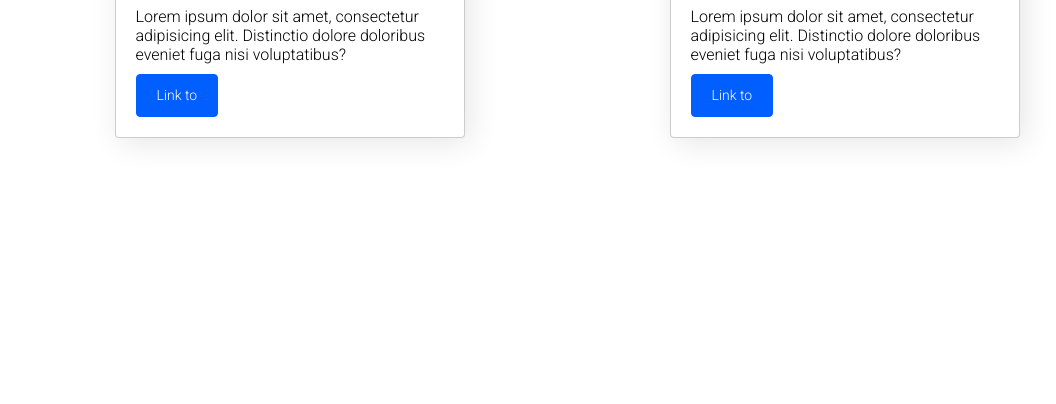
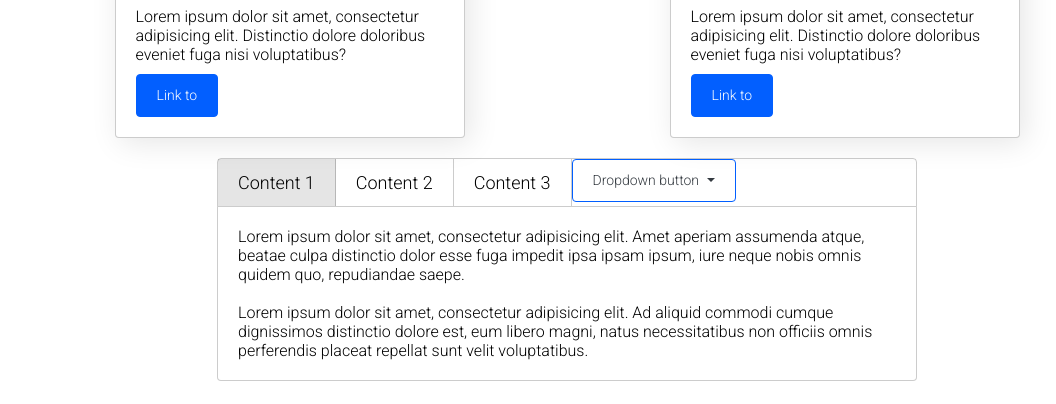
Before and after one commit to ChurychevaN/UI-library-js, a website: page src/index.html in a window 1280 px wide. Shown: the part 396-800 px from the top of the page, without its empty margins (73-1129 px from the left). Drawn offline with Linux system fonts and the light colour scheme; files that its build step writes are made by us from their sources; files whose address does not match are found by name.

Commit message:
lesson-47

```diff
--- a/src/index.html
+++ b/src/index.html
@@ -106,6 +106,55 @@
         </div>
     </div>
 
+<!--    Tabs-->
+
+    <div class="tab mt-20 block-center">
+        <div class="tab-panel" data-tabpanel>
+            <div class="tab-item tab-item--active">Content 1</div>
+            <div class="tab-item">Content 2</div>
+            <div class="tab-item">Content 3</div>
+            <div class="dropdown">
+                <button class="btn btn-primery dropdown-toggle" id="dropdownMenuButton2">Dropdown
+                    button
+                </button>
+                <div class="dropdown-menu" data-toggel-id="dropdownMenuButton2">
+                    <a href="" class="dropdown-item">Action</a>
+                    <a href="" class="dropdown-item">Action #2</a>
+                    <a href="" class="dropdown-item">Action #3</a>
+                </div>
+            </div>
+        </div>
+        <div class="tab-content tab-content--active">
+            Lorem ipsum dolor sit amet,
+            consectetur adipisicing elit. Amet aperiam assumenda atque,
+            beatae culpa distinctio dolor esse fuga impedit ipsa ipsam ipsum,
+            iure neque nobis omnis quidem quo, repudiandae saepe.
+            <br> <br>
+            Lorem ipsum dolor sit amet, consectetur adipisicing elit.
+            Ad aliquid commodi cumque dignissimos distinctio dolore est,
+            eum libero magni, natus necessitatibus non officiis omnis perferendis
+            placeat repellat sunt velit voluptatibus.
+        </div>
+        <div class="tab-content">Lorem ipsum dolor sit amet,
+            consectetur adipisicing elit. Amet aperiam assumenda atque,
+            beatae culpa distinctio dolor esse fuga impedit ipsa ipsam ipsum,
+            iure neque nobis omnis quidem quo, repudiandae saepe.
+            <br> <br>
+            Lorem ipsum dolor sit amet, consectetur adipisicing elit.
+            Ad aliquid commodi cumque dignissimos distinctio dolore est,
+            eum libero magni, natus necessitatibus non officiis omnis perferendis
+            placeat repellat sunt velit voluptatibus.
+            <br> <br>
+            Lorem ipsum dolor sit amet, consectetur adipisicing elit.
+            Ad aliquid commodi cumque dignissimos distinctio dolore est,
+            eum libero magni, natus necessitatibus non officiis omnis perferendis
+            placeat repellat sunt velit voluptatibus.
+        </div>
+        <div class="tab-content">Lorem ipsum dolor sit amet,
+            consectetur adipisicing elit. Amet aperiam assumenda atque.
+        </div>
+    </div>
+
 </div>
 
 
--- /dev/null
+++ b/src/js/lib/components/tab.js
@@ -0,0 +1,14 @@
+import $ from '../core';
+
+$.prototype.tab = function() {
+	for (let i = 0; i < this.length; i++) {
+		$(this[i]).on('click', () => {
+			$(this[i])
+				.addClass('tab-item--active').siblings().removeClass('tab-item--active')
+				.closest('.tab').find('.tab-content').removeClass('tab-content--active')
+				.eq($(this[i]).index()).addClass('tab-content--active');
+		});
+	}
+};
+
+$ ('[data-tabpanel].tab-item').tab();
--- a/src/js/lib/lib.js
+++ b/src/js/lib/lib.js
@@ -6,6 +6,6 @@ import './modules/actions';
 import './modules/effects';
 import './components/dropdown';
 import './components/modal';
-
+import './components/tab';
 
 export default $;
--- /dev/null
+++ b/src/sass/components/tab.scss
@@ -0,0 +1,33 @@
+.tab {
+	max-width: 700px;
+	&-panel {
+		display: flex;
+		width: 100%;
+		max-height: 50px;
+		border: 1px solid rgba(0,0,0, .2);
+		border-radius: 4px 4px 0 0;
+	}
+	&-item {
+		font-size: 18px;
+		line-height: 27px;
+		padding: 10px 20px;
+		border-right: 1px solid rgba(0,0,0, .2);
+		cursor: pointer;
+		&:last-child {
+			border-right: none;
+		}
+		&--active {
+			background-color: rgba(0,0,0, .1);
+		}
+	}
+	&-content {
+		display: none;
+		padding: 20px;
+		border: 1px solid rgba(0,0,0, .2);
+		border-top: none;
+		border-radius: 0 0 4px 4px ;
+		&--active {
+			display: block;
+		}
+	}
+}
--- a/src/sass/components/ui.scss
+++ b/src/sass/components/ui.scss
@@ -2,3 +2,4 @@
 @import './dropdown';
 @import './card';
 @import './modal';
+@import './tab';
```
Also changed, not shown: dist/index.html, dist/script.js, dist/style.css, 1 other file.
